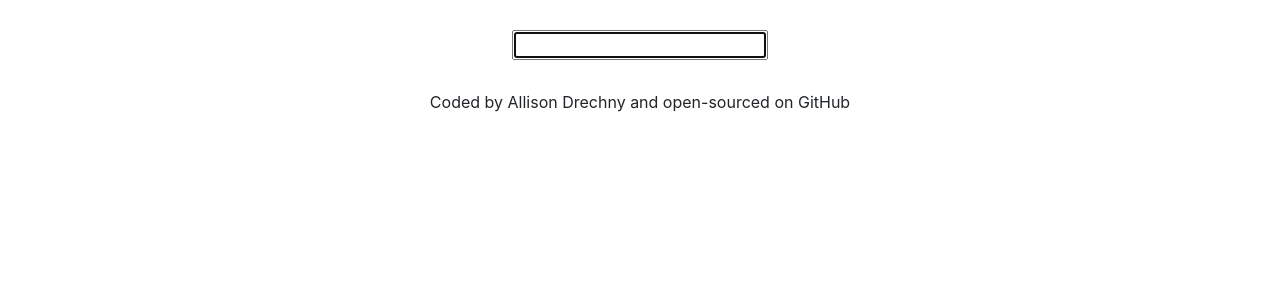
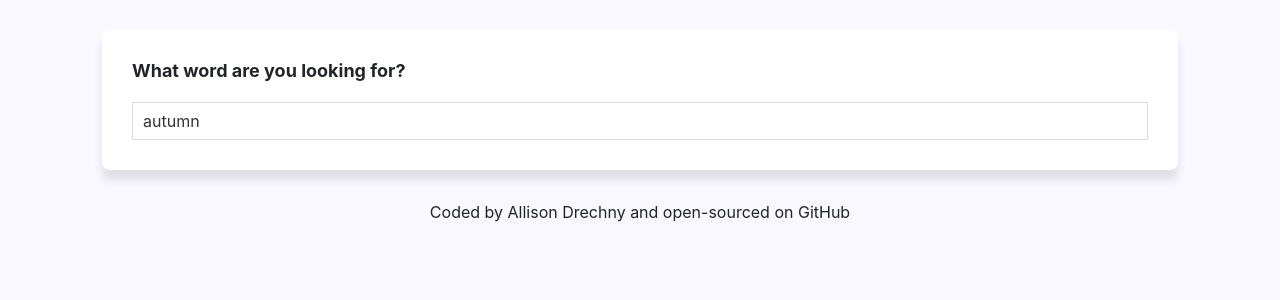
Before and after one commit to adrechny/react-dictionary-project, a React (Create React App) app: page / in a window 1280 px wide. Shown: the top 300 px of the page. Built offline with nearby package versions, Linux system fonts and the light colour scheme; no server answers.

Commit message:
Worked on styling

```diff
--- a/src/App.css
+++ b/src/App.css
@@ -1,3 +1,13 @@
+body {
+  background: #f9f8fe;
+}
+a {
+  color: #330fe4;
+}
+.App-header {
+  margin: 30px 0;
+}
+
 .App-footer {
   text-align: center;
   margin: 30px 0;
--- a/src/App.js
+++ b/src/App.js
@@ -7,7 +7,7 @@
       <div className="container">
         <header className="App-header"></header>
         <main>
-          <Dictionary />
+          <Dictionary defaultKeyword="autumn" />
         </main>
         <footer className="App-footer">
           Coded by Allison Drechny and open-sourced on GitHub
--- a/src/Dictionary.css
+++ b/src/Dictionary.css
@@ -1,4 +1,24 @@
 .Dictionary {
   margin-top: 30px;
-  text-align: center;
 }
+
+.Dictionary h1 {
+  font-size: 18px;
+  font-weight: bold;
+  margin-bottom: 20px;
+}
+
+.Dictionary section {
+  background: white;
+  padding: 30px;
+  border-radius: 8px;
+  box-shadow: 0 10px 10px rgb(0 0 0 / 10%);
+  margin: 20px;
+}
+
+.Dictionary input {
+  width: 100%;
+  padding: 6px 10px;
+  border: 1px solid #ddd;
+  color: #333;
+}
--- a/src/Dictionary.js
+++ b/src/Dictionary.js
@@ -3,31 +3,51 @@
 import Results from "./Results";
 import "./Dictionary.css";
 
-export default function Dictionary() {
-  let [keyword, setKeyword] = useState("");
+export default function Dictionary(props) {
+  let [keyword, setKeyword] = useState(props.defaultKeyword);
   let [results, setResults] = useState(null);
+  let [loaded, setLoaded] = useState(false);
 
   function handleResponse(response) {
     setResults(response.data[0]);
   }
 
-  function search(event) {
-    event.preventDefault();
-
+  function search() {
     let apiUrl = `https://api.dictionaryapi.dev/api/v2/entries/en_US/${keyword}`;
     axios.get(apiUrl).then(handleResponse);
+  }
+
+  function handleSubmit(event) {
+    event.preventDefault();
+    search();
   }
 
   function handleKeywordChange(event) {
     setKeyword(event.target.value);
   }
+  function load() {
+    setLoaded(true);
+    search();
+  }
 
+  if (loaded) {
     return (
       <div className="Dictionary">
-      <form onSubmit={search}>
-        <input type="Search" autoFocus={true} onChange={handleKeywordChange} />
+        <section>
+          <h1>What word are you looking for?</h1>
+          <form onSubmit={handleSubmit}>
+            <input
+              type="Search"
+              defaultValue={props.defaultKeyword}
+              onChange={handleKeywordChange}
+            />
           </form>
+        </section>
         <Results results={results} />
       </div>
     );
+  } else {
+    load();
+    return "Loading...";
   }
+}
--- /dev/null
+++ b/src/Meaning.css
@@ -0,0 +1,11 @@
+.Meaning h3 {
+  font-size: 24px;
+  line-height: 1.5;
+  font-weight: bold;
+}
+
+.Meaning .example {
+  opacity: 0.7;
+  font-style: italic;
+  margin-top: 10px;
+}
--- a/src/Meaning.js
+++ b/src/Meaning.js
@@ -1,4 +1,5 @@
 import React from "react";
+import "./Meaning.css";
 import Synonyms from "./Synonyms";
 
 export default function Meaning(props) {
@@ -8,12 +9,11 @@
       {props.meaning.definitions.map(function (definition, index) {
         return (
           <div key={index}>
-            <p>
-              <strong>Definition:</strong> {definition.definition}
-              <br />
+            <div className="definition">{definition.definition}</div>
+            <div className="example">
               <em>{definition.example}</em>
-              <Synonyms synonyms={definition.synonyms} />
-            </p>
+            </div>
+            <Synonyms synonyms={definition.synonyms} />
           </div>
         );
       })}
--- /dev/null
+++ b/src/Phonetic.css
@@ -0,0 +1,24 @@
+.Phonetic {
+  margin: 20px 0;
+}
+
+.Phonetic a {
+  border: 1px solid #ddd;
+  text-decoration: none;
+  font-size: 12px;
+  font-weight: bold;
+  padding: 8px 15px;
+  margin-right: 10px;
+  border-radius: 20px;
+  transition: all 150ms ease-in-out;
+}
+
+.Phonetic a:hover {
+  background: purple;
+  color: white;
+}
+
+.Phonetic .text {
+  opacity: 0.7;
+  font-weight: bold;
+}
--- a/src/Phonetic.js
+++ b/src/Phonetic.js
@@ -1,4 +1,5 @@
 import React from "react";
+import "./Phonetic.css";
 
 export default function Phonetic(props) {
   return (
@@ -6,8 +7,7 @@
       <a href={props.phonetic.audio} target="_blank" rel="noreferrer">
         Listen
       </a>
-      <br />
-      {props.phonetic.text}
+      <span className="text">{props.phonetic.text}</span>
     </div>
   );
 }
--- /dev/null
+++ b/src/Results.css
@@ -0,0 +1,5 @@
+.Results h2 {
+  font-size: 36px;
+  font-weight: bold;
+  line-height: 1.5;
+}
--- a/src/Results.js
+++ b/src/Results.js
@@ -1,11 +1,13 @@
 import React from "react";
 import Meaning from "./Meaning";
 import Phonetic from "./Phonetic";
+import "./Results.css";
 
 export default function Results(props) {
   if (props.results) {
     return (
       <div className="Results">
+        <section>
           <h2>{props.results.word}</h2>
           {props.results.phonetics.map(function (phonetic, index) {
             return (
@@ -14,11 +16,12 @@
               </div>
             );
           })}
+        </section>
         {props.results.meanings.map(function (meaning, index) {
           return (
-            <div key={index}>
+            <section key={index}>
               <Meaning meaning={meaning} />
-            </div>
+            </section>
           );
         })}
       </div>
--- /dev/null
+++ b/src/Synonyms.css
@@ -0,0 +1,11 @@
+.Synonyms {
+  margin: 15px 0 0;
+  padding: 0;
+}
+
+.Synonyms li {
+  font-size: 13px;
+  display: inline-block;
+  padding-right: 10px;
+  line-height: 1;
+}
--- a/src/Synonyms.js
+++ b/src/Synonyms.js
@@ -1,4 +1,5 @@
 import React from "react";
+import "./Synonyms.css";
 
 export default function Synonyms(props) {
   if (props.synonyms) {
```
Lines whose indentation alone changed are shown as unchanged.
